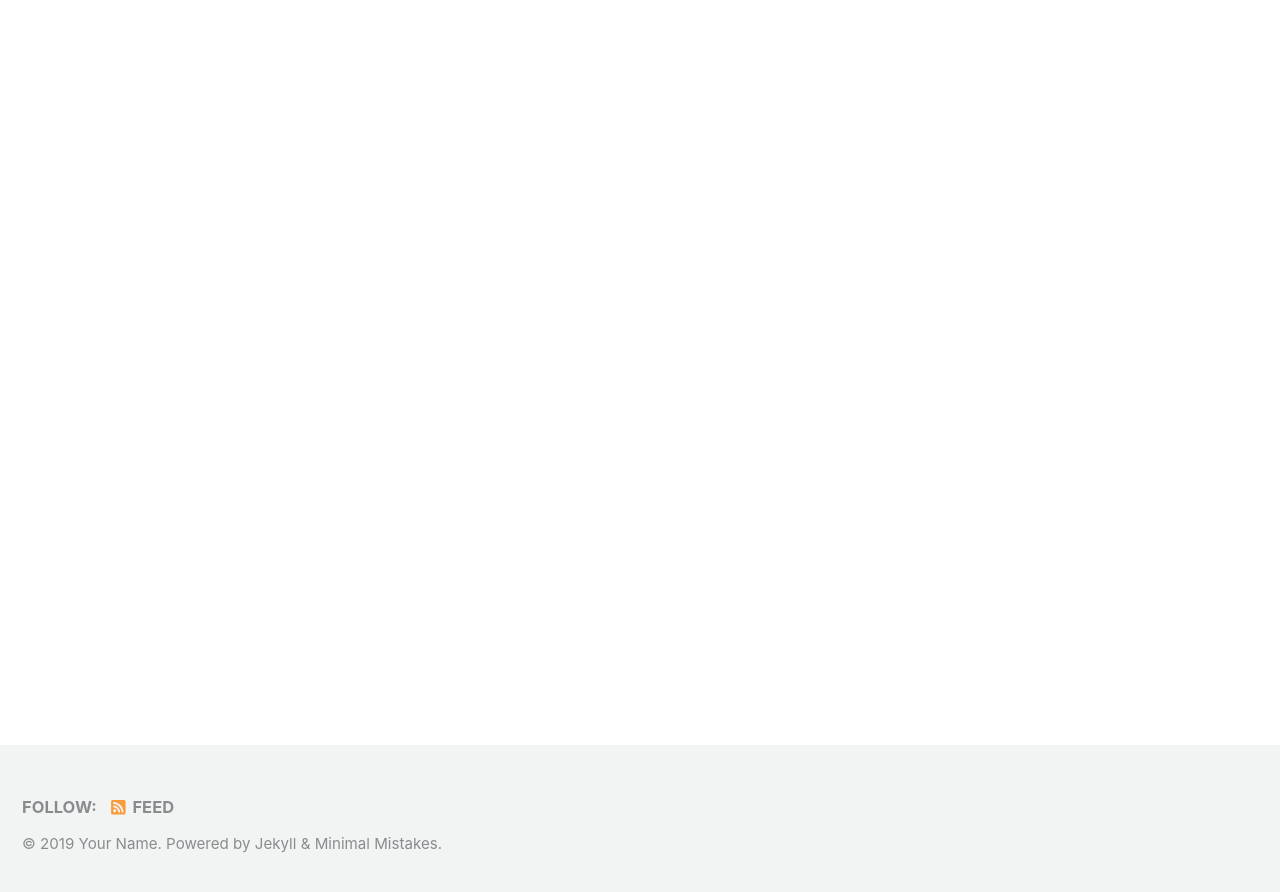
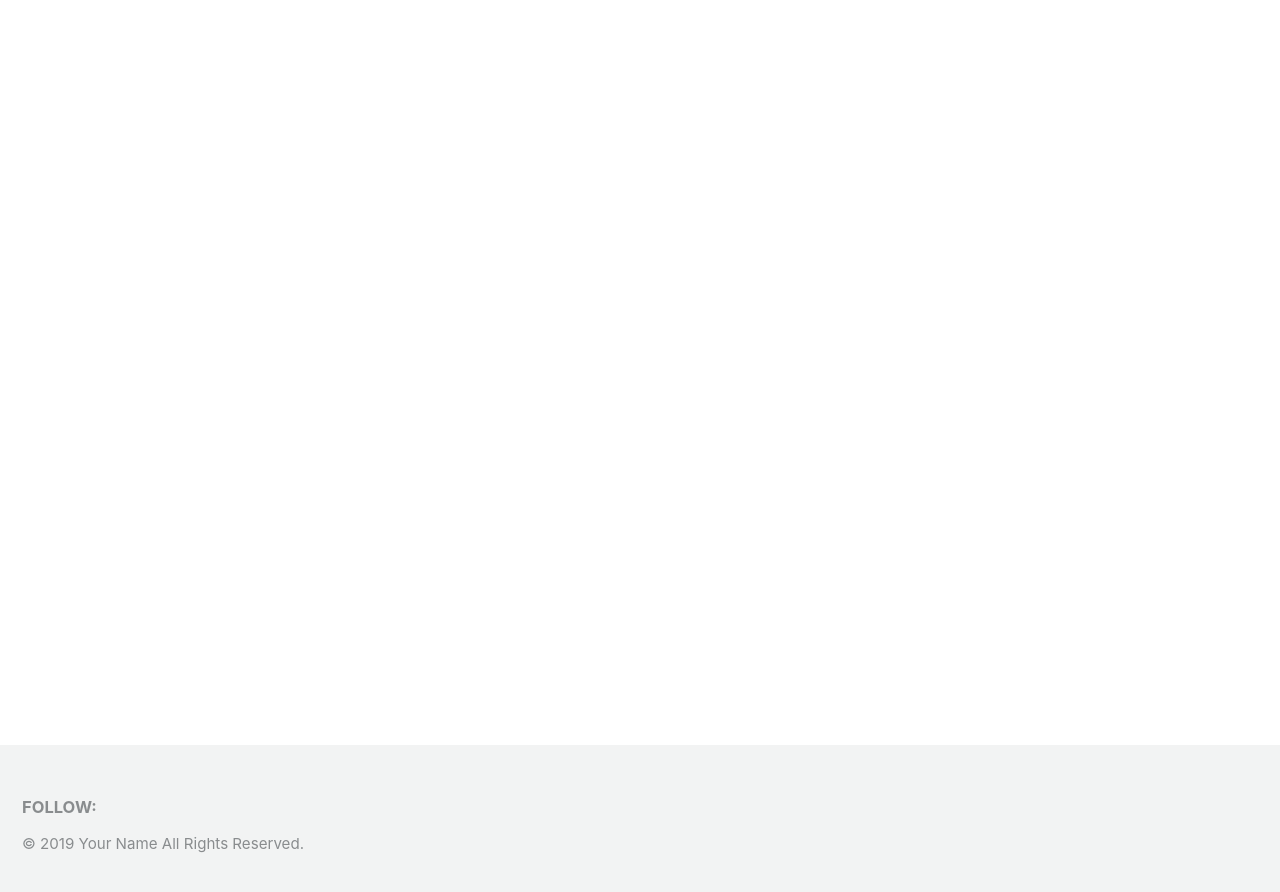
Before and after one commit to dotzhang/remote-theme, a Jekyll site: the page built from index.html, in a window 1280 px wide and 900 px high, scrolled down 222 px. Shown: the top 892 px of the window. Built offline with Jekyll 4.4.1, drawn with Linux system fonts in a browser that asks for light colours; cached includes are drawn as plain includes; the list of posts is cut into pages by our own code.

Commit message:
update footer

```diff
--- a/_includes/footer.html
+++ b/_includes/footer.html
@@ -7,13 +7,13 @@
     {% if site.footer.links %}
       {% for link in site.footer.links %}
         {% if link.label and link.url %}
-          <li><a href="{{ link.url }}" rel="nofollow noopener noreferrer"><i class="{{ link.icon | default: 'fas fa-link' }}" aria-hidden="true"></i> {{ link.label }}</a></li>
+          <li><a href="{{ link.url }}" rel="nofollow noopener noreferrer"><i style="width: 20px;height: 20px" class="{{ link.icon }}" aria-hidden="true"></i> </a></li>
         {% endif %}
       {% endfor %}
     {% endif %}
 
-    <li><a href="{% if site.atom_feed.path %}{{ site.atom_feed.path }}{% else %}{{ '/feed.xml' | relative_url }}{% endif %}"><i class="fas fa-fw fa-rss-square" aria-hidden="true"></i> {{ site.data.ui-text[site.locale].feed_label | default: "Feed" }}</a></li>
+
   </ul>
 </div>
 
-<div class="page__footer-copyright">&copy; {{ site.time | date: '%Y' }} {{ site.name | default: site.title }}. {{ site.data.ui-text[site.locale].powered_by | default: "Powered by" }} <a href="https://jekyllrb.com" rel="nofollow">Jekyll</a> &amp; <a href="https://mademistakes.com/work/minimal-mistakes-jekyll-theme/" rel="nofollow">Minimal Mistakes</a>.</div>
+<div class="page__footer-copyright">&copy; {{ site.time | date: '%Y' }} {{ site.name | default: site.title }} All Rights Reserved.</div>
```
